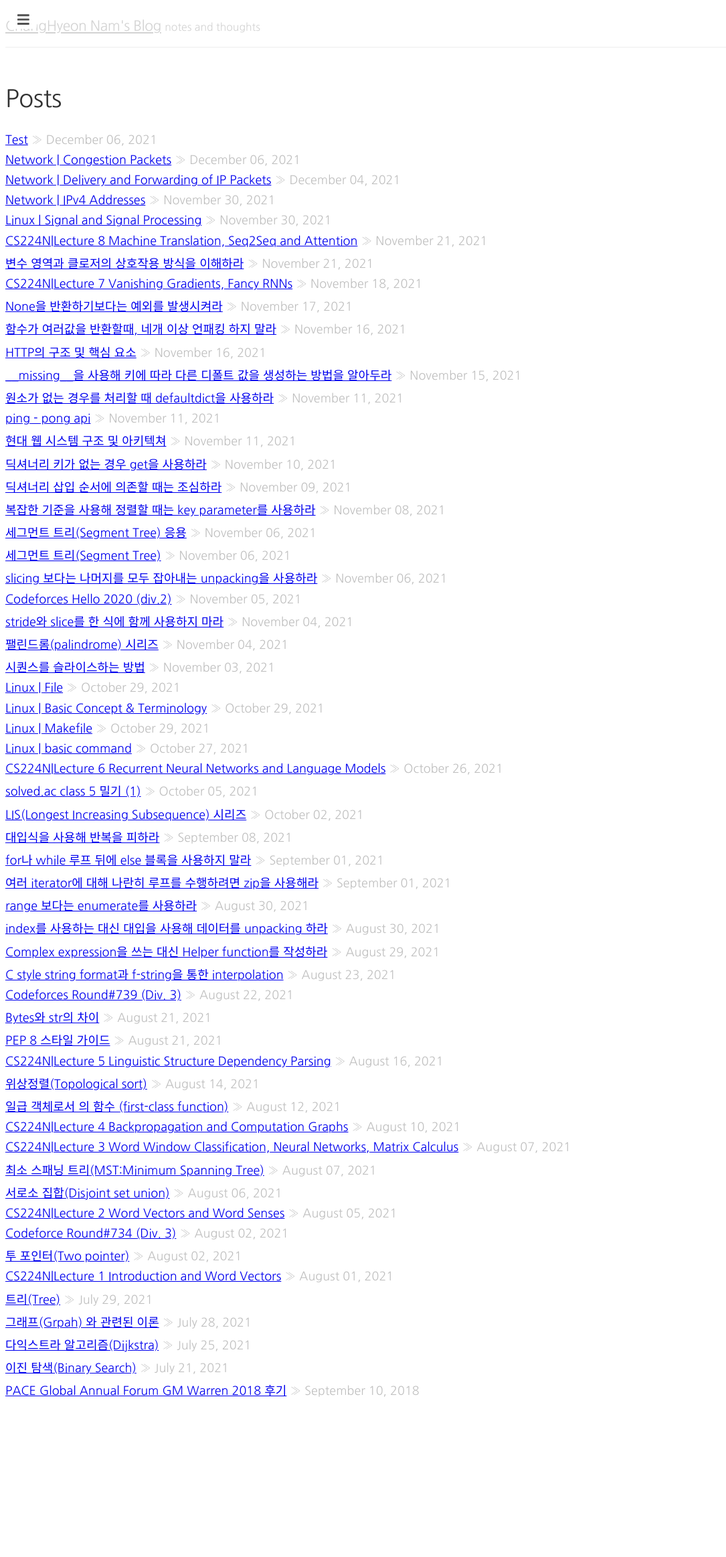
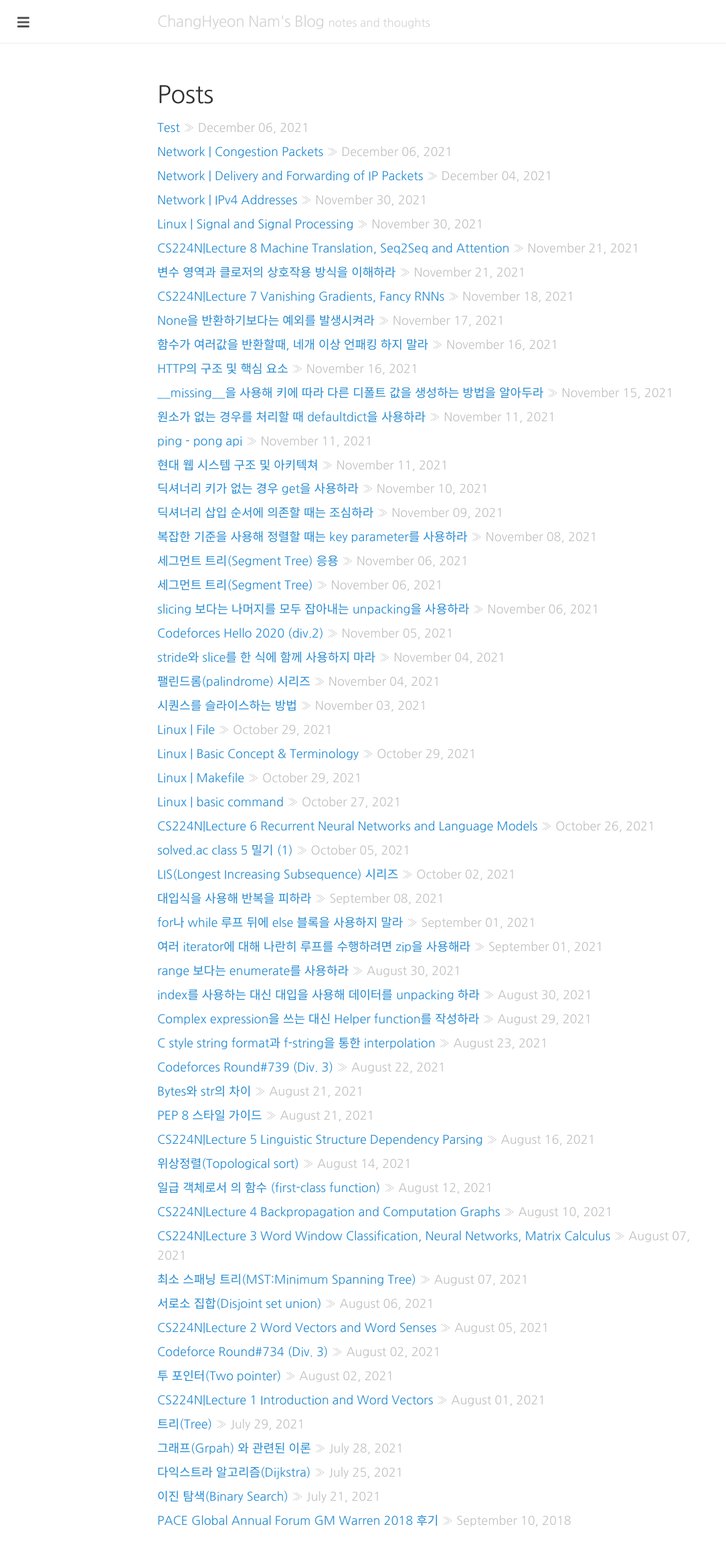
Before and after one commit to changhyeonnam/changhyeonnam.github.io, a Jekyll site: the page built from index.html, in a window 1280 px wide. Shown: the whole page at 67% size, without its empty margins (0-1085 px from the left). Built offline with Jekyll 4.4.1, drawn with Linux system fonts in a browser that asks for light colours; nearby versions of some CDN libraries; comment, search, counter and statistics services are not loaded; before the commit the page ends 2137 px from its top, so only the background shows below that.

Commit message:
Update poole.scss

```diff
--- a/_sass/poole.scss
+++ b/_sass/poole.scss
@@ -41,281 +41,390 @@
           box-sizing: border-box;
 }
 
-/*****************************************************************************/
-/*
-/* Common
-/*
-/*****************************************************************************/
+html,
+body {
+  margin: 0;
+  padding: 0;
+}
 
 html {
-  font-size: 18px;
+  font-family: "Nanum Gothic";
+  font-size: 10px;
+  line-height: 1.6;
 }
 @media (min-width: 38em) {
   html {
-    font-size: 18px;
+    font-size: 16px;
   }
 }
 
-.center {
-  text-align: center;
-  text-align: -moz-center;
-  text-align: -webkit-center;
+body {
+  color: #515151;
+  background-color: #fff;
+  -webkit-text-size-adjust: 100%;
+      -ms-text-size-adjust: 100%;
 }
 
-.right {
-  float: right;
-  width: 100%;
+/* No `:visited` state is required by default (browsers will use `a`) */
+a {
+  color: #268bd2;
+  text-decoration: none;
+}
+a strong {
+  color: inherit;
+}
+/* `:focus` is linked to `:hover` for basic accessibility */
+a:hover,
+a:focus {
+  text-decoration: underline;
 }
 
-.quote {
+/* Headings */
+h1, h2, h3, h4, h5, h6 {
+  margin-bottom: .5rem;
+  font-weight: bold;
+  line-height: 1.25;
+  color: #313131;
+  text-rendering: optimizeLegibility;
+}
+h1 {
+  font-size: 2rem;
+}
+h2 {
+  margin-top: 1rem;
+  font-size: 1.5rem;
+}
+h3 {
+  margin-top: 1.5rem;
   font-size: 1.25rem;
-  font-style: italic;
-  padding: 2rem;
+}
+h4, h5, h6 {
+  margin-top: 1rem;
+  font-size: 1rem;
 }
 
-pre {
-  overflow: auto;
-  white-space: pre;
-  word-break: normal;
-  word-wrap: normal;
+/* Body text */
+p {
+  margin-top: 0;
+  margin-bottom: 1rem;
 }
 
-code table {
-  margin: -1rem;
+strong {
+  color: #303030;
 }
 
-td pre {
-  padding: 0rem;
+
+/* Lists */
+ul, ol, dl {
+  margin-top: 0;
+  margin-bottom: 1rem;
 }
 
-.embed-container {
-  height: 0;
-  margin-bottom: 2rem;
-  max-width: 100%;
-  overflow: hidden;
-  padding-bottom: 56.25%;
-  position: relative;
+dt {
+  font-weight: bold;
+}
+dd {
+  margin-bottom: .5rem;
 }
 
-.embed-container iframe, .embed-container object, .embed-container embed {
-  position: absolute;
-  top: 0;
-  left: 0;
-  width: 100%;
-  height: 100%;
+/* Misc */
+hr {
+  position: relative;
+  margin: 1.5rem 0;
+  border: 0;
+  border-top: 1px solid #eee;
+  border-bottom: 1px solid #fff;
 }
 
-.anchorjs-link {
-  color: #313131;
+abbr {
+  font-size: 85%;
+  font-weight: bold;
+  color: #555;
+  text-transform: uppercase;
 }
-.anchorjs-link:hover {
-  text-decoration: none;
-}
-*:hover > .anchorjs-link {
-  margin-left: -1.125em !important;
+abbr[title] {
+  cursor: help;
+  border-bottom: 1px dotted #e5e5e5;
 }
 
-@media (prefers-color-scheme: dark) {
-  body {
-    color: #ccc;
-    background-color: #303437;
-  }
+/* Code */
+code,
+pre {
+  font-family: Menlo, Monaco, "Courier New", monospace;
+}
+code {
+  padding: .25em .15em;
+  font-size: 85%;
+  color: #bf616a;
+  background-color: #f9f9f9;
+  border-radius: 3px;
+}
+pre {
+  display: block;
+  margin-top: 0;
+  margin-bottom: 1rem;
+  padding: 1rem;
+  font-size: .8rem;
+  line-height: 1.4;
+  white-space: pre;
+  white-space: pre-wrap;
+  word-break: break-all;
+  word-wrap: break-word;
+  background-color: #f9f9f9;
+}
+pre code {
+  padding: 0;
+  font-size: 100%;
+  color: inherit;
+  background-color: transparent;
+}
 
-  h1, h2, h3, h4, h5, h6 {
-    color: #eee;
-  }
+/* Pygments via Jekyll */
+.highlight {
+  margin: 0 0 1rem 0;
+  border-radius: 4px;
+}
+.highlight pre {
+  margin-bottom: 0;
+}
 
-  .page-title, .post-title {
-    color: #eee;
-  }
+/* Gist via GitHub Pages */
+.gist .gist-file {
+  font-family: Menlo, Monaco, "Courier New", monospace !important;
+}
+.gist .markdown-body {
+  padding: 15px;
+}
+.gist pre {
+  padding: 0;
+  background-color: transparent;
+}
+.gist .gist-file .gist-data {
+  font-size: .8rem !important;
+  line-height: 1.4;
+}
+.gist code {
+  padding: 0;
+  color: inherit;
+  background-color: transparent;
+  border-radius: 0;
+}
 
-  .anchorjs-link {
-    color: #eee;
-  }
-
-  code {
-    color: #d44950;
-    background-color: #404447;
-  }
-
-  pre {
-    background-color: #404447;
-  }
-
-  .sidebar-toggle {
-    background-color: #eee;
+/* Quotes */
+blockquote {
+  padding: .5rem 1rem;
+  margin: .8rem 0;
+  color: #7a7a7a;
+  border-left: .25rem solid #e5e5e5;
+}
+blockquote p:last-child {
+  margin-bottom: 0;
+}
+@media (min-width: 30em) {
+  blockquote {
+    padding-right: 5rem;
+    padding-left: 1.25rem;
   }
 }
 
-/*****************************************************************************/
-/*
-/* sidebar
-/*
-/*****************************************************************************/
-
-.sidebar {
-  font-size: 0.8rem;
+img {
+  display: block;
+  max-width: 100%;
+  margin: 0 0 1rem;
+  border-radius: 5px;
 }
 
-.sidebar-nav-item {
-  letter-spacing: calc(0.08em);
-  text-transform: uppercase;
+/* Tables */
+table {
+  margin-bottom: 1rem;
+  width: 100%;
+  border: 1px solid #e5e5e5;
+  border-collapse: collapse;
 }
-
-.sidebar .social-icons {
-  display: flex;
+td,
+th {
+  padding: .25rem .5rem;
+  border: 1px solid #e5e5e5;
 }
-
-.sidebar .social-icons a {
-  color: rgba(255, 255, 255, 0.6);
-  padding: 0.5em;
-}
-
-.sidebar .social-icons a:hover {
-  text-decoration: none;
-}
-
-/*****************************************************************************/
-/*
-/* Home
-/*
-/*****************************************************************************/
-
-ul.posts {
-  list-style-type: none;
-  margin-bottom: 2rem;
-  padding: 0;
-}
-
-ul.posts li {
-  padding: 0.2rem 0;
-}
-
-ul.posts li span {
-  color: silver;
-}
-
-/*****************************************************************************/
-/*
-/* About
-/*
-/*****************************************************************************/
-
-.page .social-icons {
-  display: flex;
-  flex-wrap: wrap;
-  justify-content: center;
-}
-
-.page .social-icons a {
-  color: #515151;
-  padding: 10px;
-}
-
-@media (prefers-color-scheme: dark) {
-  .page .social-icons a {
-    color: #aaa;
-  }
-}
-
-/*****************************************************************************/
-/*
-/* Tags
-/*
-/*****************************************************************************/
-
-.tag-box {
-  list-style: none;
-  margin: 0;
-  padding: 4px 0;
-  overflow: hidden;
-  *zoom: 1;
-}
-
-.tag-box:before, .tag-box:after {
-  display: table;
-  content: "";
-  line-height: 0;
-}
-
-.tag-box:after {
-  clear: both;
-}
-
-.tag-box.inline li {
-  float: left;
-  font-size: 14px;
-  font-size: 0.875rem;
-  line-height: 2.5;
-}
-
-.tag-box a {
-  padding: 4px 6px;
-  margin: 2px;
-  background-color: #e6e6e6;
-  -webkit-border-radius: 4px;
-  -moz-border-radius: 4px;
-  border-radius: 4px;
-  text-decoration: none;
-}
-
-.tag-box a span {
-  vertical-align: super;
-  font-size: 10px;
-  font-size: 0.625rem;
-}
-
-@media (prefers-color-scheme: dark) {
-  .tag-box a {
-    background-color: #EADB80;
-  }
+tbody tr:nth-child(odd) td,
+tbody tr:nth-child(odd) th {
+  background-color: #f9f9f9;
 }
 
 
-/*****************************************************************************/
 /*
-/* specialty
-/*
-/*****************************************************************************/
+ * Custom type
+ *
+ * Extend paragraphs with `.lead` for larger introductory text.
+ */
 
-.grails-travis {
-  /*display: table;*/
-  vertical-align: middle;
+.lead {
+  font-size: 1.25rem;
+  font-weight: 300;
 }
 
-.grails-travis img {
-  display: inline;
-  max-height: 200px;
-  vertical-align: middle;
-  width: 28%;
+
+/*
+ * Messages
+ *
+ * Show alert messages to users. You may add it to single elements like a `<p>`,
+ * or to a parent if there are multiple elements to show.
+ */
+
+.message {
+  margin-bottom: 1rem;
+  padding: 1rem;
+  color: #717171;
+  background-color: #f9f9f9;
 }
 
-.grails-travis span {
-  font-size: 475%;
-  position: relative;
-  /*padding-bottom: 40%;*/
-  top:10px;
+
+/*
+ * Container
+ *
+ * Center the page content.
+ */
+
+.container {
+  max-width: 38rem;
+  padding-left:  1rem;
+  padding-right: 1rem;
+  margin-left:  auto;
+  margin-right: auto;
 }
 
-.spring-mybatis {
-  vertical-align: middle;
+
+/*
+ * Masthead
+ *
+ * Super small header above the content for site name and short description.
+ */
+
+.masthead {
+  padding-top:    1rem;
+  padding-bottom: 1rem;
+  margin-bottom: 3rem;
+}
+.masthead-title {
+  margin-top: 0;
+  margin-bottom: 0;
+  color: #505050;
+}
+.masthead-title a {
+  color: #505050;
+}
+.masthead-title small {
+  font-size: 75%;
+  font-weight: 400;
+  color: #505050;
+  letter-spacing: 0;
 }
 
-.spring-mybatis img {
-  display: inline;
-  max-height: 200px;
-  vertical-align: middle;
-  width: 28%;
+
+/*
+ * Posts and pages
+ *
+ * Each post is wrapped in `.post` and is used on default and post layouts. Each
+ * page is wrapped in `.page` and is only used on the page layout.
+ */
+
+.page,
+.post {
+  margin-bottom: 4em;
 }
 
-.spring-mybatis span {
-  font-size: 300%;
-  position: relative;
-  /*padding-bottom: 40%;*/
-  top:5px;
+/* Blog post or page title */
+.page-title,
+.post-title,
+.post-title a {
+  color: #303030;
+}
+.page-title,
+.post-title {
+  margin-top: 0;
 }
 
-img[src$='#collector-coverage'] {
-  display: inline;
-  margin: 0 1px -3px 0;
+/* Meta data line below post title */
+.post-date {
+  display: block;
+  margin-top: -.5rem;
+  margin-bottom: 1rem;
+  color: #9a9a9a;
 }
+
+/* Related posts */
+.related {
+  padding-top: 2rem;
+  padding-bottom: 2rem;
+  border-top: 1px solid #eee;
+}
+.related-posts {
+  padding-left: 0;
+  list-style: none;
+}
+.related-posts h3 {
+  margin-top: 0;
+}
+.related-posts li small {
+  font-size: 75%;
+  color: #999;
+}
+.related-posts li a:hover {
+  color: #268bd2;
+  text-decoration: none;
+}
+.related-posts li a:hover small {
+  color: inherit;
+}
+
+
+/*
+ * Pagination
+ *
+ * Super lightweight (HTML-wise) blog pagination. `span`s are provide for when
+ * there are no more previous or next posts to show.
+ */
+
+.pagination {
+  overflow: hidden; /* clearfix */
+  margin-left: -1rem;
+  margin-right: -1rem;
+  font-family: "PT Sans", Helvetica, Arial, sans-serif;
+  color: #ccc;
+  text-align: center;
+}
+
+/* Pagination items can be `span`s or `a`s */
+.pagination-item {
+  display: block;
+  padding: 1rem;
+  border: 1px solid #eee;
+}
+.pagination-item:first-child {
+  margin-bottom: -1px;
+}
+
+/* Only provide a hover state for linked pagination items */
+a.pagination-item:hover {
+  background-color: #f5f5f5;
+}
+
+@media (min-width: 30em) {
+  .pagination {
+    margin: 3rem 0;
+  }
+  .pagination-item {
+    float: left;
+    width: 50%;
+  }
+  .pagination-item:first-child {
+    margin-bottom: 0;
+    border-top-left-radius:    4px;
+    border-bottom-left-radius: 4px;
+  }
+  .pagination-item:last-child {
+    margin-left: -1px;
+    border-top-right-radius:    4px;
+    border-bottom-right-radius: 4px;
+  }
+}
```
